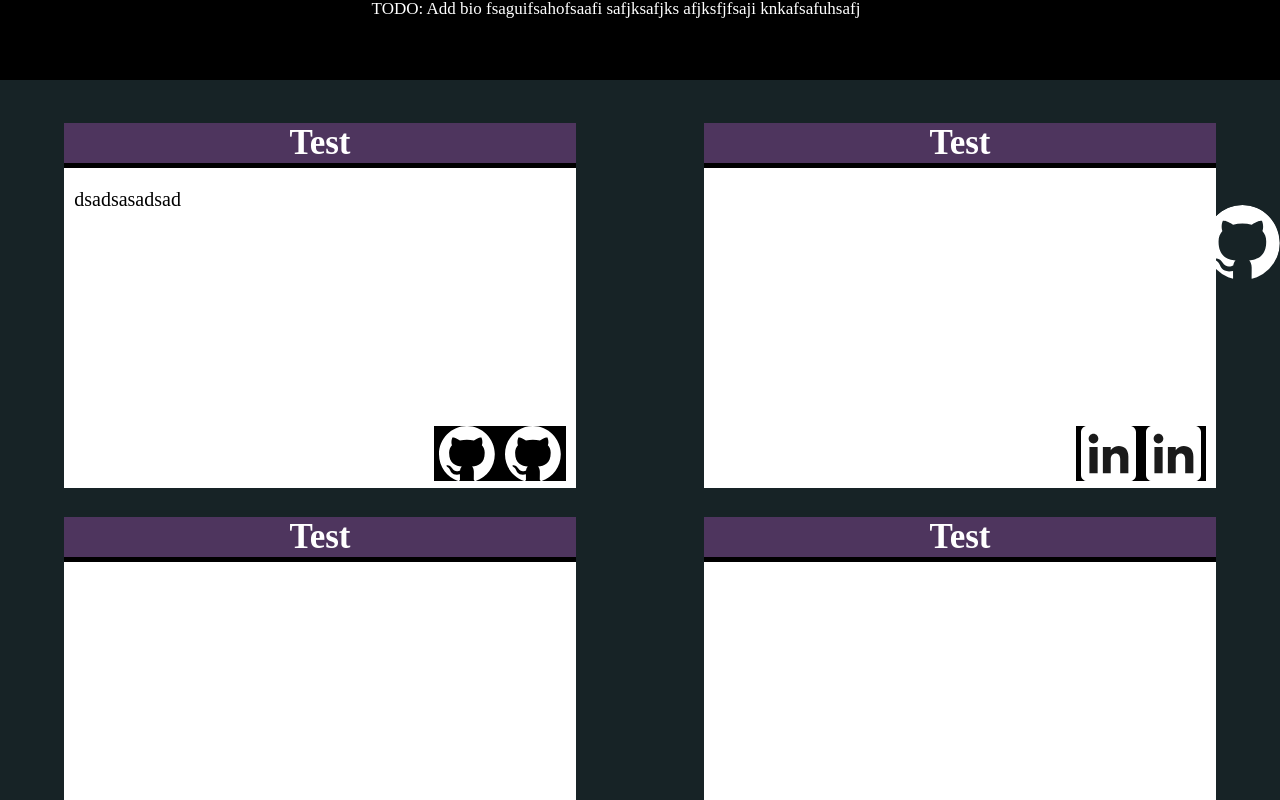
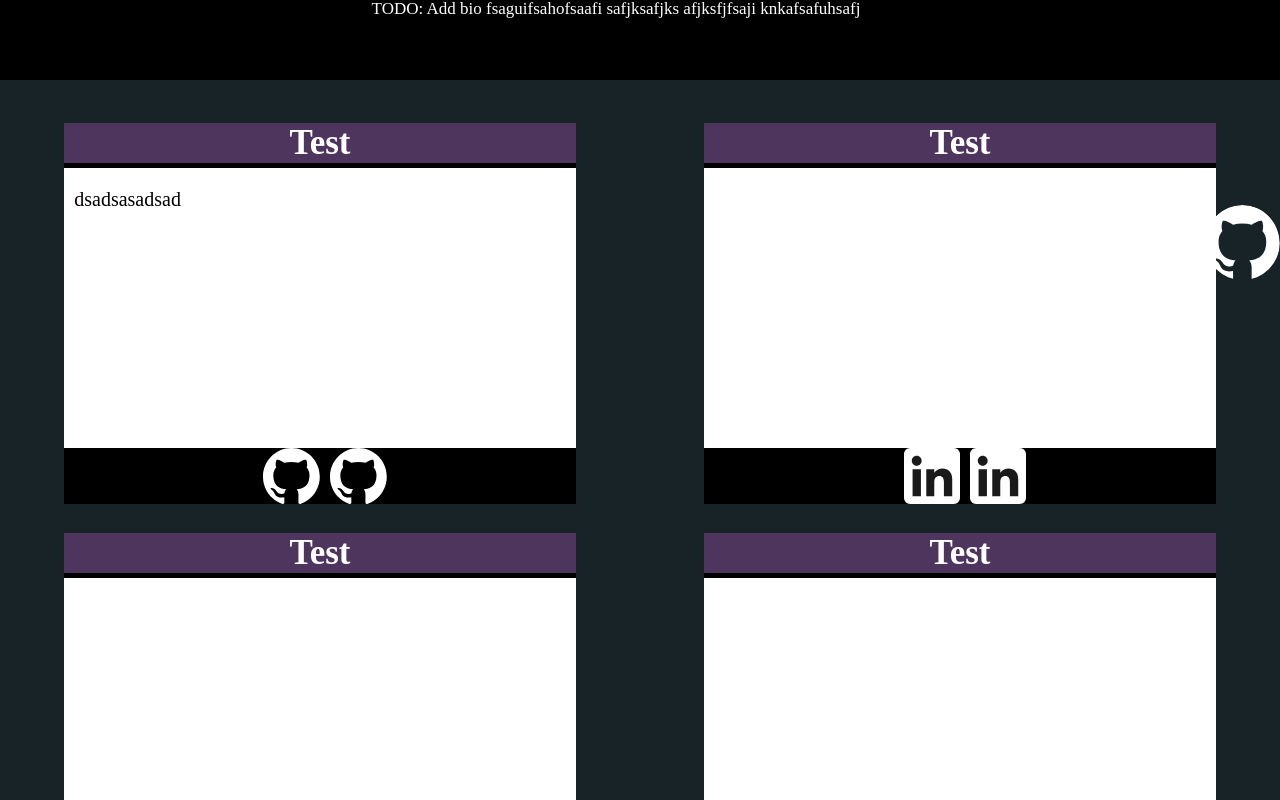
Before and after one commit to Jokimax/Portfolio, a React (Vite) app: page / in a window 1280 px wide. Shown: the part 520-1320 px from the top of the page. Built offline with nearby package versions, Linux system fonts and the light colour scheme; the HTML template or start-up script is replaced by a standard one.

Commit message:
messing with values

```diff
--- a/src/css/homepage.css
+++ b/src/css/homepage.css
@@ -40,23 +40,22 @@
     color: black;
     overflow: auto;
     font-size: 20px;
+    overflow: scroll;
     width: 98%;
-    height: 35vh;
+    height: 30vh;
 }
 
 .projectLinks{
-    direction: rtl;
-    bottom: 2%;
-    right: 2%;
-    height: 15%;
-    position: absolute;
+    text-align: center;
+    height: 7vh;
+    width: 100%;
+    background-color: black;
 }
 
 .projectLinks > img{
     background-color: black;
+    margin-left: 10px;
     height: 100%;
-    border-right: 5px solid black;
-    border-left: 5px solid black;
 }
 
 .links{
@@ -81,7 +80,6 @@
         position:relative;
         background-color: white;
         display: inline-block;
-        overflow: scroll;
         margin-top: 25px;
         width: 80%;
         margin-left: 10%;
@@ -119,7 +117,6 @@
         position:relative;
         background-color: white;
         display: inline-block;
-        overflow: scroll;
         margin-top: 25px;
         width: 40%;
         margin-left: 5%;
```
